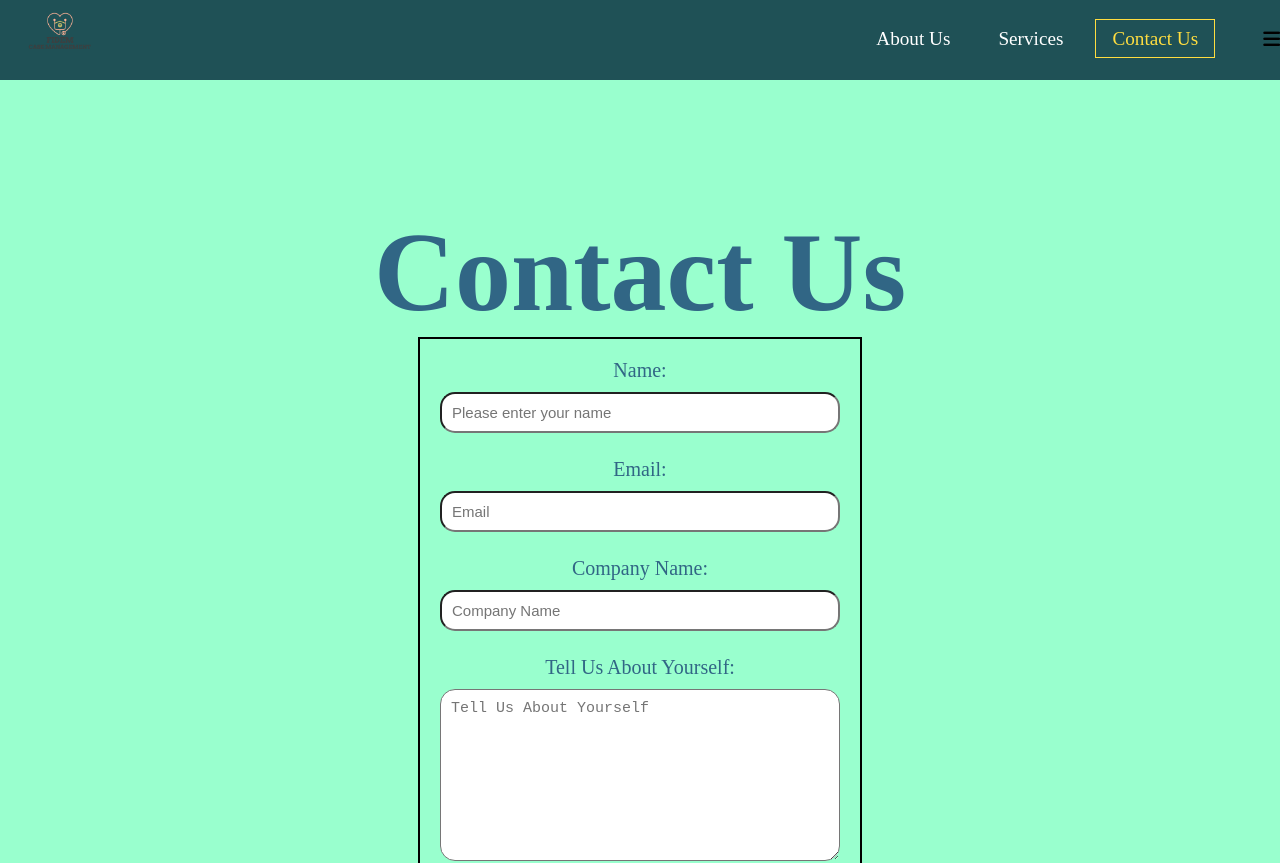
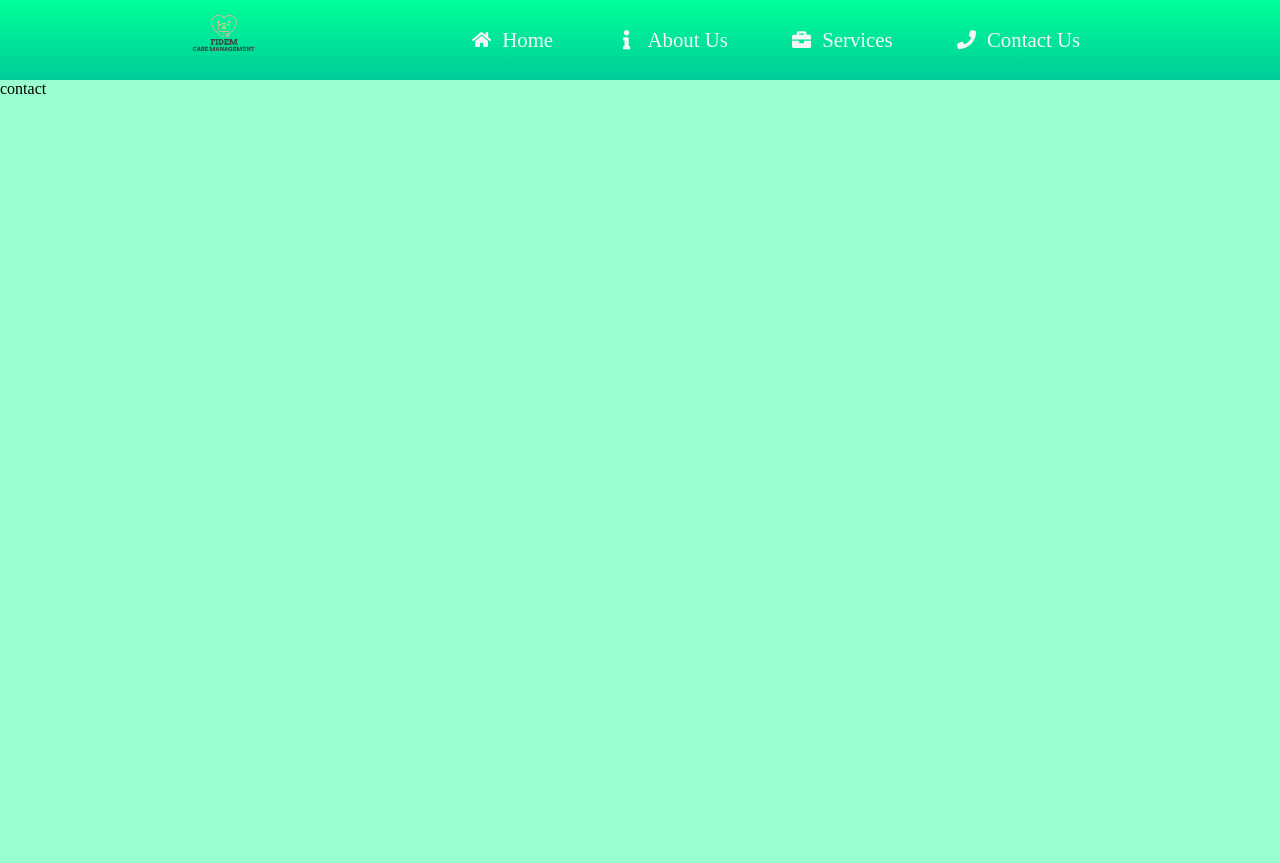
Before and after one commit to aldoibuado/Case-Management, a React (Create React App) app in the folder client/: page /contact in a window 1280 px wide. Shown: the top 863 px of the page. After the commit the page ends 800 px from the top, so only its background shows below. Built offline with nearby package versions, Linux system fonts and the light colour scheme.

Commit message:
remade the navbar

```diff
--- a/client/package.json
+++ b/client/package.json
@@ -18,6 +18,7 @@
     "gh-pages": "^5.0.0",
     "react": "17.0.2",
     "react-dom": "17.0.2",
+    "react-icons": "^4.8.0",
     "react-router-dom": "^6.10.0",
     "react-scripts": "5.0.1",
     "web-vitals": "^2.1.4"
--- a/client/src/App.js
+++ b/client/src/App.js
@@ -1,29 +1,26 @@
-import React from 'react';
-import {BrowserRouter as Router, Routes, Route} from 'react-router-dom';
+import React from "react";
+import { BrowserRouter as Router, Routes, Route } from "react-router-dom";
 import Home from './pages/Home';
 import About from './pages/About';
 import Services from './pages/Services';
 import Contact from './pages/Contact';
-import Navigation from './components/Navigation';
-import './App.css';
+import Navbar from "./components/Navbar";
+import "./App.css";
 
 function App() {
   return (
     <>
-    <Router>
-      <Navigation />
-
-      <div className="pages">
-    <Routes>
-      <Route exact path="/" element={<Home />} />
-      <Route path="/about" element={<About />} />
-      <Route path="/services" element={<Services />} />
-      <Route path="/contact" element={<Contact />} />
-    </Routes>
-    </div>
-    </Router>
+      <Router>
+        <Navbar />
+        <Routes>
+          <Route exact path='/' element={<Home />} />
+          <Route path='/about' element={<About />} />
+          <Route path='/services' element={<Services />} />
+          <Route path='/contact' element={<Contact />} />
+          </Routes>
+        </Router>
     </>
-  )
+  );
 }
 
 export default App;
--- /dev/null
+++ b/client/src/components/NavItems.js
@@ -0,0 +1,37 @@
+import React from "react";
+import * as Icons from "react-icons/fa";
+
+export const navItems = [
+  {
+    id: 1,
+    title: "Home",
+    path: "./",
+    nName: "nav-item",
+    sName: "sidebar-item",
+    icon: <Icons.FaHome />,
+  },
+  {
+    id: 2,
+    title: "About Us",
+    path: "./about",
+    nName: "nav-item",
+    sName: "sidebar-item",
+    icon: <Icons.FaInfo />,
+  },
+  {
+    id: 3,
+    title: "Services",
+    path: "./services",
+    nName: "nav-item",
+    sName: "sidebar-item",
+    icon: <Icons.FaBriefcase />,
+  },
+  {
+    id: 4,
+    title: "Contact Us",
+    path: "./contact",
+    nName: "nav-item",
+    sName: "sidebar-item",
+    icon: <Icons.FaPhone />,
+  },
+];
--- /dev/null
+++ b/client/src/components/Navbar.js
@@ -0,0 +1,84 @@
+import React, { useState, useEffect } from "react";
+import { Link } from "react-router-dom";
+import * as Icons from "react-icons/fa";
+import { navItems } from "./NavItems.js";
+import fidem from "../assets/images/Fidem logo.png";
+import "../styles/Navbar.css";
+
+function Navbar() {
+  const [mobile, setMobile] = useState(false);
+  const [sidebar, setSidebar] = useState(false);
+
+  useEffect(() => {
+    if (window.innerWidth < 1065) {
+      setMobile(true);
+    }
+  }, []);
+
+  useEffect(() => {
+    const handleResize = () => {
+      if (window.innerWidth < 1065) {
+        setMobile(true);
+      } else {
+        setMobile(false);
+        setSidebar(false);
+      }
+    };
+
+    window.addEventListener("resize", handleResize);
+    return () => {
+      window.removeEventListener("resize", handleResize);
+    };
+  }, []);
+
+  return (
+    <>
+      <nav className="navbar">
+        <Link to="/" className="navbar-logo" onClick={() => setSidebar(false)}>
+          <img className="logo" src={fidem} alt="company logo" />
+        </Link>
+        {!mobile && (
+          <ul className="nav-items">
+            {navItems.map((item) => {
+              return (
+                <li key={item.id} className={item.nName}>
+                  <Link to={item.path}>
+                    {item.icon}
+                    <span>{item.title}</span>
+                  </Link>
+                </li>
+              );
+            })}
+          </ul>
+        )}
+
+        {mobile && (
+          <div className="sidebar-toggle">
+            {sidebar ? (
+              <Icons.FaTimes className="sidebar-toggle-logo" onClick={() => setSidebar(!sidebar)} />
+            ) : (
+              <Icons.FaBars className="sidebar-toggle-logo" onClick={() => setSidebar(!sidebar)} />
+            )}
+          </div>
+        )}
+      </nav>
+
+      <div className={sidebar ? "sidebar active" : "sidebar"}>
+      <ul className="sidebar-items">
+            {navItems.map((item) => {
+              return (
+                <li key={item.id} className={item.sName} onClick={() => setSidebar(false)}>
+                  <Link to={item.path}>
+                    {item.icon}
+                    <span>{item.title}</span>
+                  </Link>
+                </li>
+              );
+            })}
+          </ul>
+      </div>
+    </>
+  );
+}
+
+export default Navbar;
--- a/client/src/components/Navigation.js
+++ /dev/null
@@ -1,63 +0,0 @@
-import React, { useState } from "react";
-import { NavLink } from "react-router-dom";
-import fidem from "../assets/images/Fidem logo.png";
-import "../styles/Navigation.css";
-
-function Navigation() {
-  const [click, setClick] = useState(false);
-
-  const handleClick = () => setClick(!click);
-
-  return (
-    <>
-      <nav className="navbar">
-        <div className="nav-container">
-          <NavLink exact to="/" className="nav-logo">
-            <img className="logo" src={fidem} alt="company logo" />
-          </NavLink>
-
-          <ul className={click ? "nav-menu active" : "nav-menu"}>
-            <li className="nav-item">
-              <NavLink
-                exact
-                to="/about"
-                activeclassname="active"
-                className="nav-links"
-                onClick={handleClick}
-              >
-                About Us
-              </NavLink>
-            </li>
-            <li className="nav-item">
-              <NavLink
-                exact
-                to="/services"
-                activeclassname="active"
-                className="nav-links"
-                onClick={handleClick}
-              >
-                Services
-              </NavLink>
-            </li>
-            <li className="nav-item">
-              <NavLink
-                exact
-                to="/contact"
-                activeclassname="active"
-                className="nav-links"
-                onClick={handleClick}
-              >
-                Contact Us
-              </NavLink>
-            </li>
-          </ul>
-          <div className="nav-icon" onClick={handleClick}>
-            <i className={click ? "fas fa-times" : "fas fa-bars"}></i>
-          </div>
-        </div>
-      </nav>
-    </>
-  );
-}
-
-export default Navigation;
--- a/client/src/pages/Contact.js
+++ b/client/src/pages/Contact.js
@@ -4,32 +4,7 @@ import '../styles/Contact.css';
 
   function Contact () {
     return (
-      <div className="contactUs">
-        <h1>Contact Us</h1>
-        <form className="form" method="post" action="">
-        <label>Name:</label>
-        <input
-          type="text"
-          id="inputName"
-          name="name"
-          placeholder="Please enter your name"
-        />
-        <label>Email:</label>
-        <input type="email" id="inputEmail" name="email" placeholder="Email" />
-        <label>Company Name:</label>
-        <input
-          type="text"
-          id="inputBusiness"
-          name="business"
-          placeholder="Company Name"
-        />
-        {/* <label>City:</label>
-        <input type="text" id="inputCity" name="city" placeholder="City" /> */}
-        <label>Tell Us About Yourself:</label>
-        <textarea name="message" placeholder="Tell Us About Yourself" />
-        <input type="submit" value="send" />
-        </form>
-      </div>
+      <div>contact</div>
     );
   }
 
--- /dev/null
+++ b/client/src/styles/Navbar.css
@@ -0,0 +1,116 @@
+.logo {
+    height: 80px;
+}
+
+.navbar {
+    height: 10vh;
+    background: linear-gradient(to bottom, #00ff99 0%, #00cc99 100%);
+    display: flex;
+    align-items: center;
+    justify-content: center;
+}
+
+.nav-items {
+    width: 65vw;
+    display: flex;
+    justify-content: flex-end;
+}
+
+.nav-item {
+    list-style: none;
+    margin-left: 2rem;
+}
+
+.nav-items a {
+    text-decoration: none;
+    color: whitesmoke;
+    font-size: 1.2rem;
+    padding: 6px 16px;
+    display: flex;
+    align-items: center;
+    cursor: pointer;
+    border-radius: 5px;
+    transition: 0.2s all ease-out;
+}
+
+.nav-items a:hover {
+    background: grey;
+}
+
+.nav-item a span {
+    margin-left: 0.7rem;
+    font-size: 1.3rem;
+}
+
+.sidebar-toggle {
+    width: 65vw;
+    display: flex;
+    justify-content: flex-end;
+}
+
+.sidebar-toggle-logo {
+    font-size: 2.3rem;
+    color: whitesmoke;
+    cursor: pointer;
+}
+
+.sidebar {
+    width: 16rem;
+    background: linear-gradient(to bottom, #00ff99 0%, #00cc99 100%);
+    height: 90vh;
+    position: absolute;
+    top: 10vh;
+    left: -100%;
+    transition: 0.3s all ease-in-out;
+}
+
+.sidebar.active {
+    left: 0;
+}
+
+.sidebar-items {
+    font-size: 1.2rem;
+    display: flex;
+    align-items: center;
+    flex-direction: column;
+    border-radius: 5px;
+    transition: 0.2s all ease-out;
+}
+
+.sidebar-item {
+    list-style: none;
+    margin-top: 1rem;
+    width: 100%;
+    height: 3rem;
+}
+
+.sidebar-item a {
+    text-decoration: none;
+    color: whitesmoke;
+    font-size: 1.2rem;
+    display: flex;
+    align-items: center;
+    justify-content: center;
+    height: 100%;
+    border-radius: 5px;
+    transition: 0.2s all ease-out;
+}
+
+.sidebar-item a span {
+    margin-left: 1.5rem;
+    font-size: 1.4rem;
+}
+
+.sidebar-item a:hover {
+    background: grey;
+}
+
+@media screen and (max-Width: 900px) {
+  .sidebar.active {
+    width: 5rem;
+  }
+
+  .sidebar-item a span {
+    display: none;
+  }
+}
--- a/client/src/styles/Navigation.css
+++ /dev/null
@@ -1,120 +0,0 @@
-.logo {
-    height: 80px;
-}
-
-.navbar {
-    background-color: #1f5156;
-    height: 80px;
-    display: flex;
-    justify-content: center;
-    align-items: center;
-    font-size: 1.2rem;
-    position: sticky;
-    top: 0;
-    z-index: 20;
-}
-
-.nav-container {
-    display: flex;
-    justify-content: center;
-    align-items: center;
-    width: 100%;
-    height: 80px;
-    max-width: 1500px;
-}
-
-.nav-logo {
-    color: #f5b921;
-    align-items: center;
-    margin-left: 20px;
-    cursor: pointer;
-    text-decoration: none;
-    font-size: 2rem;
-    flex-grow: 1;
-}
-
-.nav-menu {
-    display: flex;
-    list-style: none;
-    text-align: center;
-    margin-right: 2rem;
-}
-
-.nav-links {
-    color: #fff;
-    text-decoration: none;
-    padding: 0.5rem 1rem;
-    height: 100%;
-    border-bottom: 3px solid transparent;
-}
-
-.nav-item {
-    line-height: 40px;
-    margin-right: 1rem;
-}
-
-.nav-item:after{
-    content: "";
-    display: block;
-    height: 3px;
-    width: 0;
-    background: transparent;
-    transition: width 0.7s ease, background-color 0.5s ease;
-}
-
-.nav-item:hover:after {
-    width: 100%;
-    background: #ffdd40;
-}
-
-.nav-item .active {
-    color: #ffdd40;
-    border: 1px solid #ffdd40;
-}
-
-.nav-icons {
-    display: none;
-}
-
-@media screen and (max-width: 960px) {
-    .nav-menu {
-        display: flex;
-        flex-direction: column;
-        width: 100%;
-        border-top: 1px solid #fff;
-        position: absolute;
-        top: 80px;
-        left: -110%;
-        opacity: 1;
-    }
-
-    .nav-menu .active {
-        background: #1f5156;
-        left: 0px;
-        opacity: 1;
-        transition: all 0.5s ease;
-        z-index: 1;
-    }
-
-    .nav-item .active {
-        color: #ffdd40;
-        border: none;
-    }
-
-    .nav-links {
-        padding: 1.5rem;
-        width: 100%;
-        display: table;
-    }
-
-    .nav-icon {
-        display: block;
-        position: absolute;
-        top: 0;
-        right: 0;
-        transform: translate(-100%, 60%);
-        font-size: 1.8rem;
-        cursor: pointer;
-        color: #ffdd40;
-    }
-}
```
Also changed, not shown: 1 other file (tests, documents, lock files or other folders).
